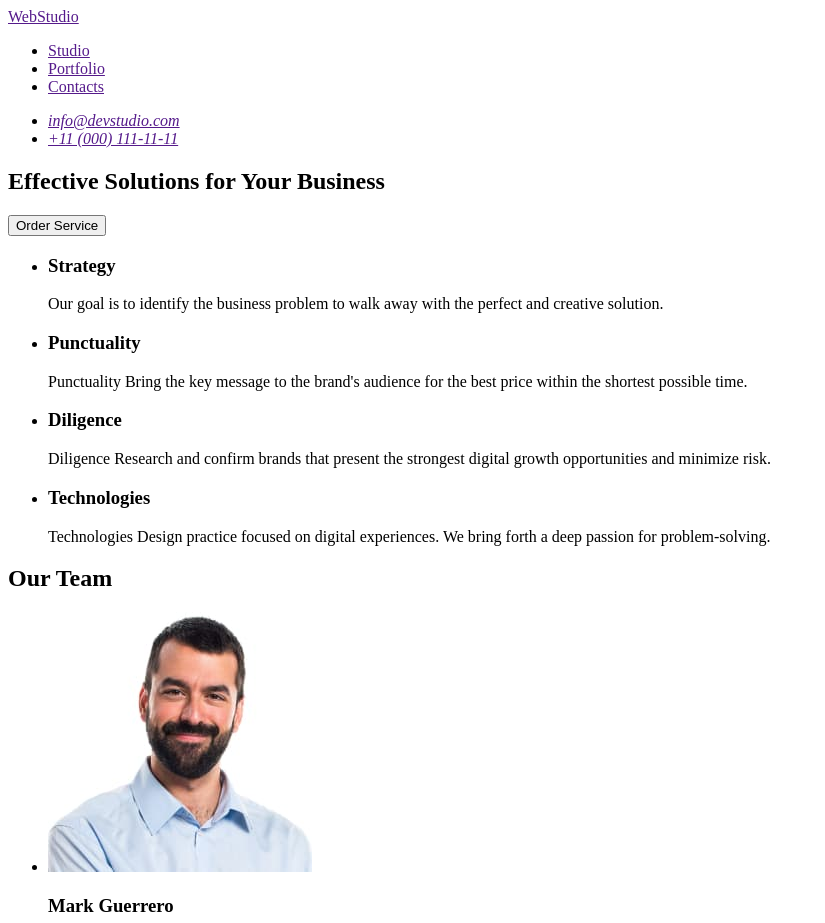
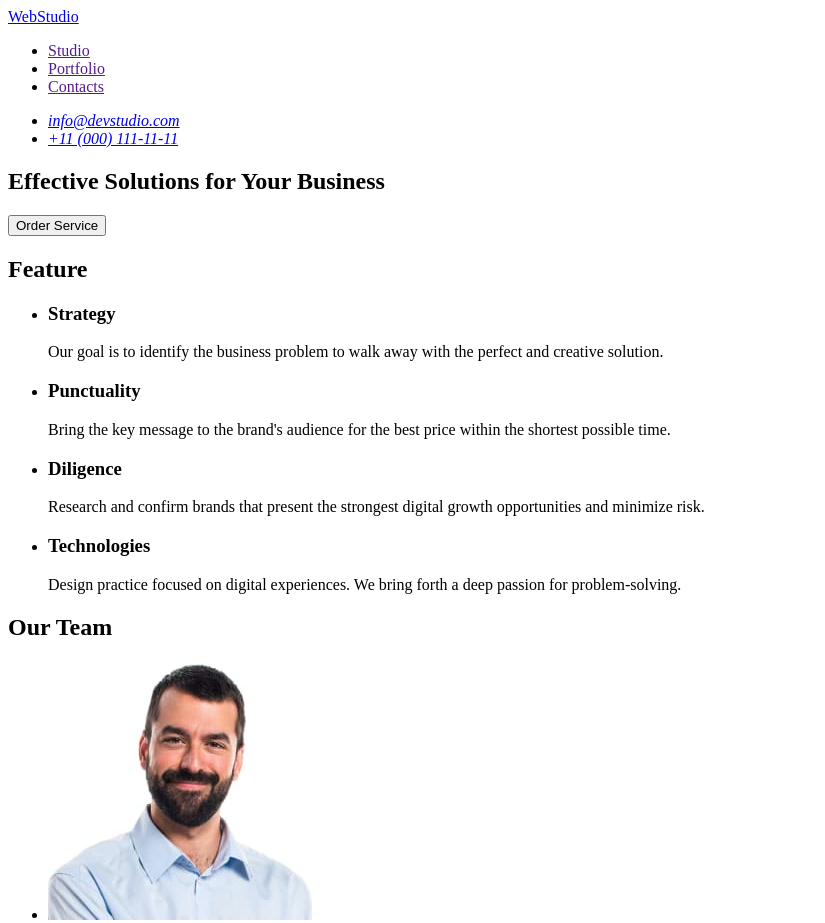
Before and after one commit to Din-ann/goit-markup-hw-01, a plain HTML site: page index.html in a window 1280 px wide. Shown: the top 923 px of the page, without its empty margins (0-825 px from the left). Drawn offline with Linux system fonts and the light colour scheme.

Commit message:
page-1-update

```diff
--- a/index.html
+++ b/index.html
@@ -7,8 +7,8 @@
   </head>
   <body>
     <header>
-      <a href="">WebStudio</a>
       <nav>
+        <a href="./index.html">WebStudio</a>
         <ul>
           <li><a href="">Studio</a></li>
           <li><a href="">Portfolio</a></li>
@@ -17,8 +17,8 @@
       </nav>
       <address>
         <ul>
-          <li><a href="">info@devstudio.com</a></li>
-          <li><a href="">+11 (000) 111-11-11</a></li>
+          <li><a href="mailto:info@devstudio.com">info@devstudio.com</a></li>
+          <li><a href="tel:+110001111111">+11 (000) 111-11-11</a></li>
         </ul>
       </address>
     </header>
@@ -28,6 +28,7 @@
         <button type="button">Order Service</button>
       </section>
       <section>
+        <h2>Feature</h2>
         <ul>
           <li>
             <h3>Strategy</h3>
@@ -39,22 +40,22 @@
           <li>
             <h3>Punctuality</h3>
             <p>
-              Punctuality Bring the key message to the brand's audience for the
-              best price within the shortest possible time.
+              Bring the key message to the brand's audience for the best price
+              within the shortest possible time.
             </p>
           </li>
           <li>
             <h3>Diligence</h3>
             <p>
-              Diligence Research and confirm brands that present the strongest
-              digital growth opportunities and minimize risk.
+              Research and confirm brands that present the strongest digital
+              growth opportunities and minimize risk.
             </p>
           </li>
           <li>
             <h3>Technologies</h3>
             <p>
-              Technologies Design practice focused on digital experiences. We
-              bring forth a deep passion for problem-solving.
+              Design practice focused on digital experiences. We bring forth a
+              deep passion for problem-solving.
             </p>
           </li>
         </ul>
@@ -106,7 +107,7 @@
       </section>
     </main>
     <footer>
-      <a href="">WebStudio</a>
+      <a href="./index.html">WebStudio</a>
       <p>
         Increase the flow of customers and sales for your business with digital
         marketing & growth solutions.
```
